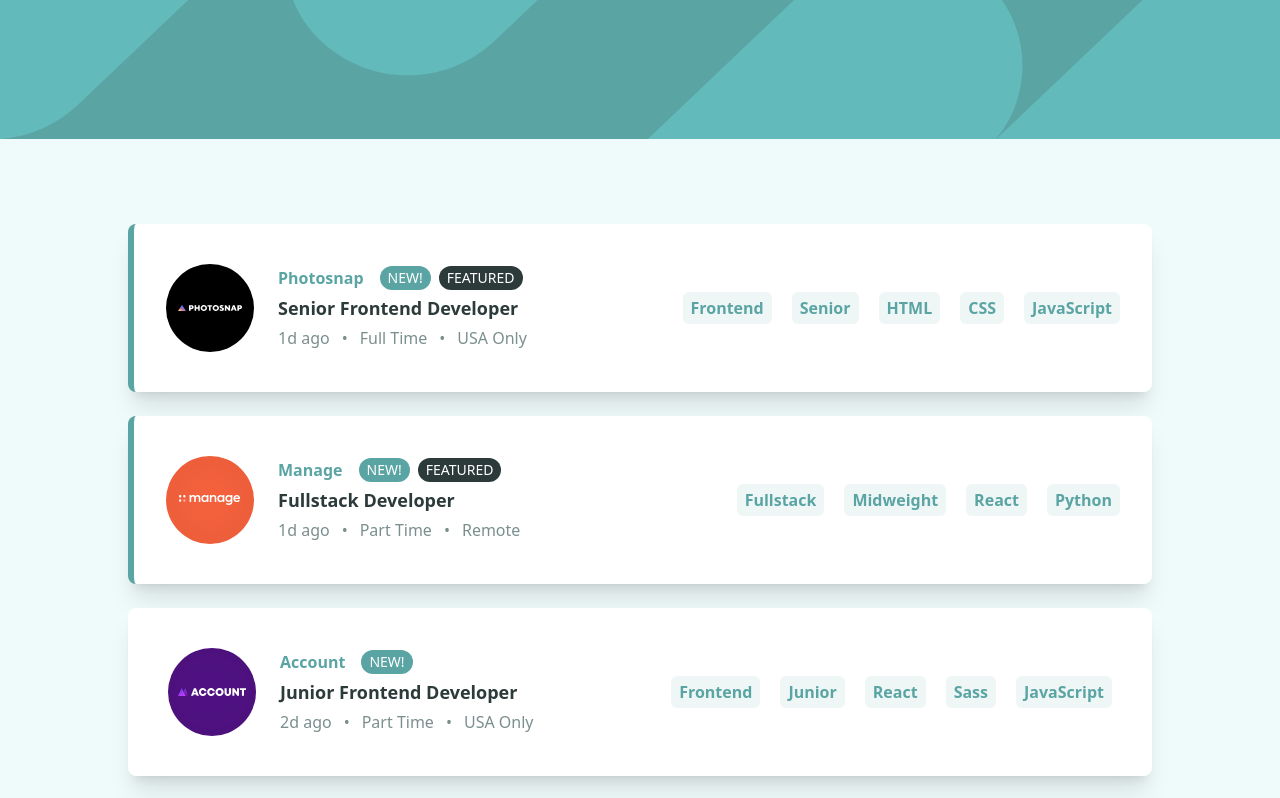
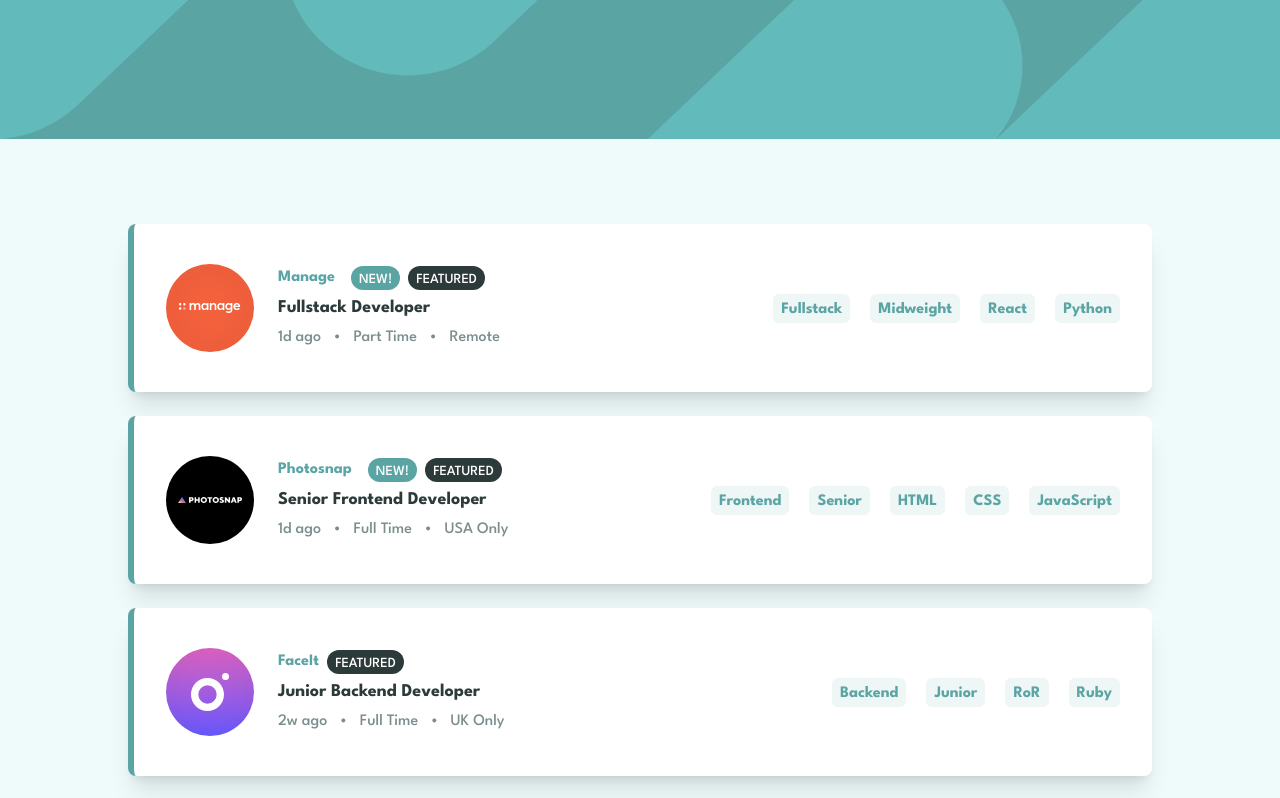
Before and after one commit to j-0-n-e-z/job-listings-filtering, a React (Vite) app: page / in a window 1280 px wide. Shown: the top 798 px of the page. Built offline with nearby package versions, Linux system fonts and the light colour scheme.

Commit message:
refactor

```diff
--- a/index.html
+++ b/index.html
@@ -1,12 +1,12 @@
 <!DOCTYPE html>
-<html lang="en" class='overflow-x-hidden mr-[calc(-1*(100vw-100%))]'>
+<html lang="en">
 	<head>
 		<meta charset="UTF-8" />
 		<link rel="icon" type="image/png" href="/fem.png" />
 		<meta name="viewport" content="width=device-width, initial-scale=1.0, minimum-scale=1" />
 		<title>Job Listings Filtering</title>
 	</head>
-	<body>
+	<body class='w-screen overflow-x-hidden'>
 		<div id="root"></div>
 		<script type="module" src="/src/main.tsx"></script>
 	</body>
--- a/src/App.css
+++ /dev/null
@@ -1,4 +0,0 @@
-#root {
-	width: 100%;
-	height: 100vh;
-}
--- a/src/App.tsx
+++ b/src/App.tsx
@@ -1,47 +1,62 @@
 import { useState } from 'react'
-import './App.css'
-import vacancies from './data/data.json'
+import { getVacancyTags } from './helpers'
+import vacanciesData from './data/vacancies.json'
 import { Vacancy } from './components/Vacancy'
-import { getVacancyTags } from './helpers'
-import { Tags } from './components/Tags'
-import backgroundDesktop from '../public/images/bg-header-desktop.svg'
-import backgroundMobile from '../public/images/bg-header-mobile.svg'
+import { SelectedTags } from './components/SelectedTags'
 
-export default function App() {
+function App() {
 	const [selectedTags, setSelectedTags] = useState<string[]>([])
 
+	let vacancies = selectedTags.length
+		? vacanciesData.filter(vacancy =>
+				selectedTags.every(selectedTag =>
+					getVacancyTags(vacancy).includes(selectedTag)
+				)
+		  )
+		: vacanciesData
+
+	if (selectedTags.includes('New')) {
+		vacancies = vacancies.filter(vacancy => vacancy.new)
+	}
+
+	if (selectedTags.includes('Featured')) {
+		vacancies = vacancies.filter(vacancy => vacancy.featured)
+	}
+
+	vacancies
+		.sort((a, b) => +b.new - +a.new)
+		.sort((a, b) => +b.featured - +a.featured)
+
 	return (
-		<div className='w-full min-h-screen grid justify-items-center content-start lg:gap-8 gap-16 bg-lightGrayCyanBg'>
+		<main className='font-LeagueSpartan min-h-screen grid justify-items-center content-start lg:gap-8 gap-16 bg-lightGrayCyanBg'>
 			<div className='absolute w-screen top-0 bg-darkCyan'>
 				<img
 					className='mx-auto lg:block hidden'
-					src={backgroundDesktop}
-					alt='bg'
+					src='./images/bg-header-desktop.svg'
+					alt='background'
 				/>
 				<img
 					className='mx-auto lg:hidden block'
-					src={backgroundMobile}
-					alt='bg'
+					src='./images/bg-header-mobile.svg'
+					alt='background'
 				/>
 			</div>
-			<Tags selectedTags={selectedTags} setSelectedTags={setSelectedTags} />
-			<div className='flex flex-col lg:w-4/5 w-11/12'>
-				{(selectedTags.length === 0
-					? vacancies
-					: vacancies.filter(vacancy =>
-							selectedTags.every(selectedTag =>
-								getVacancyTags(vacancy).includes(selectedTag)
-							)
-					  )
-				).map(vacancy => (
+			<SelectedTags
+				selectedTags={selectedTags}
+				setSelectedTags={setSelectedTags}
+			/>
+			<section className='flex flex-col lg:w-4/5 w-11/12'>
+				{vacancies.map(vacancy => (
 					<Vacancy
 						key={vacancy.id}
 						vacancy={vacancy}
+						selectedTags={selectedTags}
 						setSelectedTags={setSelectedTags}
-						selectedTags={selectedTags}
 					/>
 				))}
-			</div>
-		</div>
+			</section>
+		</main>
 	)
 }
+
+export default App
--- a/src/components/Tags.tsx
+++ b/src/components/SelectedTags.tsx
@@ -1,14 +1,23 @@
-import { Dispatch, FC, SetStateAction } from 'react'
+import { FC } from 'react'
 import { Xmark } from './Xmark'
 
-type TagsProps = {
-	setSelectedTags: Dispatch<SetStateAction<string[]>>
+type SelectedTagsProps = {
+	setSelectedTags: React.Dispatch<React.SetStateAction<string[]>>
 	selectedTags: string[]
 }
 
-export const Tags: FC<TagsProps> = ({ selectedTags, setSelectedTags }) => {
+export const SelectedTags: FC<SelectedTagsProps> = ({
+	selectedTags,
+	setSelectedTags
+}) => {
+	function removeTag(tag: string) {
+		setSelectedTags(selectedTags =>
+			selectedTags.filter(selectedTag => selectedTag !== tag)
+		)
+	}
+
 	return (
-		<div
+		<section
 			className={`${
 				selectedTags.length === 0 ? 'invisible mt-[70px]' : 'visible mt-28'
 			} flex items-center lg:mt-28 z-10 bg-white shadow-xl lg:w-3/5 w-11/12 min-h-[80px] rounded-lg lg:px-8 px-4`}
@@ -17,16 +26,12 @@ export const Tags: FC<TagsProps> = ({ selectedTags, setSelectedTags }) => {
 				{selectedTags.map(selectedTag => (
 					<div
 						key={selectedTag}
-						className='flex items-center bg-lightGrayCyanFilter font-bold text-darkCyan rounded-md'
+						className='flex items-center h-min bg-lightGrayCyanFilter font-bold text-darkCyan rounded-md overflow-hidden'
 					>
-						<div className='px-2 text-sm'>{selectedTag}</div>
+						<span className='px-2 pt-1 text-sm'>{selectedTag}</span>
 						<button
-							className='text-white bg-darkCyan hover:bg-veryDarkGrayCyan px-[6px] py-[7px] rounded-[0_.375rem_.375rem_0] transition'
-							onClick={() =>
-								setSelectedTags(selectedTags =>
-									selectedTags.filter(tag => tag !== selectedTag)
-								)
-							}
+							className='text-white bg-darkCyan hover:bg-veryDarkGrayCyan px-[6px] py-[7px] transition'
+							onClick={() => removeTag(selectedTag)}
 						>
 							<Xmark />
 						</button>
@@ -39,6 +44,6 @@ export const Tags: FC<TagsProps> = ({ selectedTags, setSelectedTags }) => {
 			>
 				clear
 			</button>
-		</div>
+		</section>
 	)
 }
--- a/src/components/Vacancy.tsx
+++ b/src/components/Vacancy.tsx
@@ -1,18 +1,35 @@
-import { Dispatch, FC, SetStateAction } from 'react'
+import { FC } from 'react'
 import { VacancyType } from '../types'
 import { getVacancyTags } from '../helpers'
 
 type VacancyProps = {
 	vacancy: VacancyType
-	setSelectedTags: Dispatch<SetStateAction<string[]>>
+	setSelectedTags: React.Dispatch<React.SetStateAction<string[]>>
 	selectedTags: string[]
 }
 
-export const Vacancy: FC<VacancyProps> = ({ vacancy, setSelectedTags }) => {
+export const Vacancy: FC<VacancyProps> = ({
+	vacancy,
+	selectedTags,
+	setSelectedTags
+}) => {
+	function toggleTag(tag: string) {
+		setSelectedTags(selectedTags => {
+			if (selectedTags.includes(tag)) {
+				return selectedTags.filter(selectedTag => selectedTag !== tag)
+			}
+			return [...selectedTags, tag]
+		})
+	}
+
+	const vacancyTags = getVacancyTags(vacancy).filter(
+		tag => tag !== 'New' && tag !== 'Featured'
+	)
+
 	return (
-		<div
+		<article
 			className={`flex lg:items-center items-start lg:flex-row flex-col lg:p-10 p-6 lg:mb-6 mb-12 rounded-lg shadow-xl lg:gap-6 w-full bg-white border-l-darkCyan ${
-				vacancy.featured && 'lg:border-l-[6px] border-l-[5px] lg:px-8 px-5'
+				vacancy.featured ? 'lg:border-l-[6px] border-l-[5px] lg:px-8 px-5' : ''
 			}`}
 		>
 			<img
@@ -22,44 +39,55 @@ export const Vacancy: FC<VacancyProps> = ({ vacancy, setSelectedTags }) => {
 			/>
 			<div className='flex flex-col gap-3 lg:gap-1'>
 				<div className='flex'>
-					<p className='font-bold text-darkCyan lg:text-base text-sm'>
+					<span className='font-bold text-darkCyan lg:text-base text-sm'>
 						{vacancy.company}
-					</p>
+					</span>
 					{vacancy.new && (
-						<div className='flex items-center font-medium lg:text-sm text-xs text-white px-2 uppercase lg:ml-4 ml-6 rounded-full bg-darkCyan'>
+						<span
+							onClick={() => toggleTag('New')}
+							className='flex items-center font-medium lg:text-sm text-xs text-white px-2 uppercase lg:ml-4 ml-6 pt-1 rounded-full bg-darkCyan cursor-pointer'
+						>
 							new!
-						</div>
+						</span>
 					)}
 					{vacancy.featured && (
-						<div className='flex items-center font-medium lg:text-sm text-xs text-white px-2 uppercase ml-2 rounded-full bg-veryDarkGrayCyan'>
+						<span
+							onClick={() => toggleTag('Featured')}
+							className='flex items-center font-medium lg:text-sm text-xs text-white px-2 uppercase ml-2 pt-1 rounded-full bg-veryDarkGrayCyan cursor-pointer'
+						>
 							featured
-						</div>
+						</span>
 					)}
 				</div>
-				<p className='font-bold text-veryDarkGrayCyan lg:text-lg text-sm cursor-pointer hover:text-darkCyan transition'>
+				<a
+					href='#'
+					target='_blank'
+					className='font-bold text-veryDarkGrayCyan lg:text-lg text-sm cursor-pointer hover:text-darkCyan transition'
+				>
 					{vacancy.position}
-				</p>
-				<div className='flex gap-3 text-darkGrayCyan font-medium lg:text-base text-sm'>
-					<p>{vacancy.postedAt}</p>•<p>{vacancy.contract}</p>•
-					<p>{vacancy.location}</p>
+				</a>
+				<div className='flex gap-x-3 text-darkGrayCyan font-medium lg:text-base text-sm'>
+					<span>{vacancy.postedAt}</span>
+					<span>•</span>
+					<span>{vacancy.contract}</span>
+					<span>•</span>
+					<span>{vacancy.location}</span>
 				</div>
 			</div>
 			<hr className='w-full my-5 lg:hidden block bg-darkGrayCyan' />
-			<div className='flex ml-auto gap-5 flex-wrap'>
-				{getVacancyTags(vacancy).map(tag => (
+			<div className='flex ml-auto gap-5 flex-wrap justify-end'>
+				{vacancyTags.map(vacancyTag => (
 					<div
-						key={tag}
-						className='tag'
-						onClick={() =>
-							setSelectedTags(prev =>
-								prev.includes(tag) ? prev : [...prev, tag]
-							)
-						}
+						key={vacancyTag}
+						className={`tag ${
+							selectedTags.includes(vacancyTag) ? 'tag--selected' : ''
+						}`}
+						onClick={() => toggleTag(vacancyTag)}
 					>
-						{tag}
+						{vacancyTag}
 					</div>
 				))}
 			</div>
-		</div>
+		</article>
 	)
 }
--- a/src/data/data.json
+++ b/src/data/vacancies.json
@@ -1,34 +1,4 @@
 [
-	{
-		"id": 1,
-		"company": "Photosnap",
-		"logo": "./images/photosnap.svg",
-		"new": true,
-		"featured": true,
-		"position": "Senior Frontend Developer",
-		"role": "Frontend",
-		"level": "Senior",
-		"postedAt": "1d ago",
-		"contract": "Full Time",
-		"location": "USA Only",
-		"languages": ["HTML", "CSS", "JavaScript"],
-		"tools": []
-	},
-	{
-		"id": 2,
-		"company": "Manage",
-		"logo": "./images/manage.svg",
-		"new": true,
-		"featured": true,
-		"position": "Fullstack Developer",
-		"role": "Fullstack",
-		"level": "Midweight",
-		"postedAt": "1d ago",
-		"contract": "Part Time",
-		"location": "Remote",
-		"languages": ["Python"],
-		"tools": ["React"]
-	},
 	{
 		"id": 3,
 		"company": "Account",
@@ -79,7 +49,7 @@
 		"company": "FaceIt",
 		"logo": "./images/faceit.svg",
 		"new": false,
-		"featured": false,
+		"featured": true,
 		"position": "Junior Backend Developer",
 		"role": "Backend",
 		"level": "Junior",
@@ -105,10 +75,25 @@
 		"tools": ["Sass"]
 	},
 	{
+		"id": 2,
+		"company": "Manage",
+		"logo": "./images/manage.svg",
+		"new": true,
+		"featured": true,
+		"position": "Fullstack Developer",
+		"role": "Fullstack",
+		"level": "Midweight",
+		"postedAt": "1d ago",
+		"contract": "Part Time",
+		"location": "Remote",
+		"languages": ["Python"],
+		"tools": ["React"]
+	},
+	{
 		"id": 8,
 		"company": "Insure",
 		"logo": "./images/insure.svg",
-		"new": false,
+		"new": true,
 		"featured": false,
 		"position": "Junior Frontend Developer",
 		"role": "Frontend",
@@ -124,7 +109,7 @@
 		"company": "Eyecam Co.",
 		"logo": "./images/eyecam-co.svg",
 		"new": false,
-		"featured": false,
+		"featured": true,
 		"position": "Full Stack Engineer",
 		"role": "Fullstack",
 		"level": "Midweight",
@@ -138,7 +123,7 @@
 		"id": 10,
 		"company": "The Air Filter Company",
 		"logo": "./images/the-air-filter-company.svg",
-		"new": false,
+		"new": true,
 		"featured": false,
 		"position": "Front-end Dev",
 		"role": "Frontend",
@@ -148,5 +133,20 @@
 		"location": "Worldwide",
 		"languages": ["JavaScript"],
 		"tools": ["React", "Sass"]
+	},
+	{
+		"id": 1,
+		"company": "Photosnap",
+		"logo": "./images/photosnap.svg",
+		"new": true,
+		"featured": true,
+		"position": "Senior Frontend Developer",
+		"role": "Frontend",
+		"level": "Senior",
+		"postedAt": "1d ago",
+		"contract": "Full Time",
+		"location": "USA Only",
+		"languages": ["HTML", "CSS", "JavaScript"],
+		"tools": []
 	}
 ]
--- a/src/helpers.ts
+++ b/src/helpers.ts
@@ -1,5 +1,13 @@
 import { VacancyType } from './types'
 
 export const getVacancyTags = (vacancy: VacancyType) => {
-	return [vacancy.role, vacancy.level, ...vacancy.tools, ...vacancy.languages]
+	const vacancyTags = [
+		vacancy.role,
+		vacancy.level,
+		...vacancy.tools,
+		...vacancy.languages
+	]
+	if (vacancy.new) vacancyTags.push('New')
+	if (vacancy.featured) vacancyTags.push('Featured')
+	return vacancyTags
 }
--- a/src/index.css
+++ b/src/index.css
@@ -6,6 +6,10 @@
 
 @layer components {
 	.tag {
-		@apply rounded-md lg:text-base text-sm bg-lightGrayCyanFilter font-bold px-2 py-1 text-darkCyan cursor-pointer hover:bg-darkCyan hover:text-white transition duration-75;
+		@apply rounded-md lg:text-base text-sm bg-lightGrayCyanFilter font-bold px-2 pt-1 pb-[1px] text-darkCyan cursor-pointer hover:bg-darkCyan hover:text-white transition duration-75;
+	}
+
+	.tag--selected {
+		@apply bg-darkCyan text-lightGrayCyanFilter;
 	}
 }
--- a/tailwind.config.js
+++ b/tailwind.config.js
@@ -1,4 +1,6 @@
 /** @type {import('tailwindcss').Config} */
+import defaultTheme from 'tailwindcss/defaultTheme'
+
 export default {
 	content: ['./index.html', './src/**/*.{js,ts,jsx,tsx}'],
 	theme: {
@@ -9,6 +11,9 @@ export default {
 				lightGrayCyanFilter: 'hsl(180, 31%, 95%)',
 				darkGrayCyan: 'hsl(180, 8%, 52%)',
 				veryDarkGrayCyan: 'hsl(180, 14%, 20%)'
+			},
+			fontFamily: {
+				LeagueSpartan: ['League Spartan', ...defaultTheme.fontFamily.sans]
 			}
 		}
 	},
```
Also changed, not shown: src/types.ts (+3 -15 lines).
